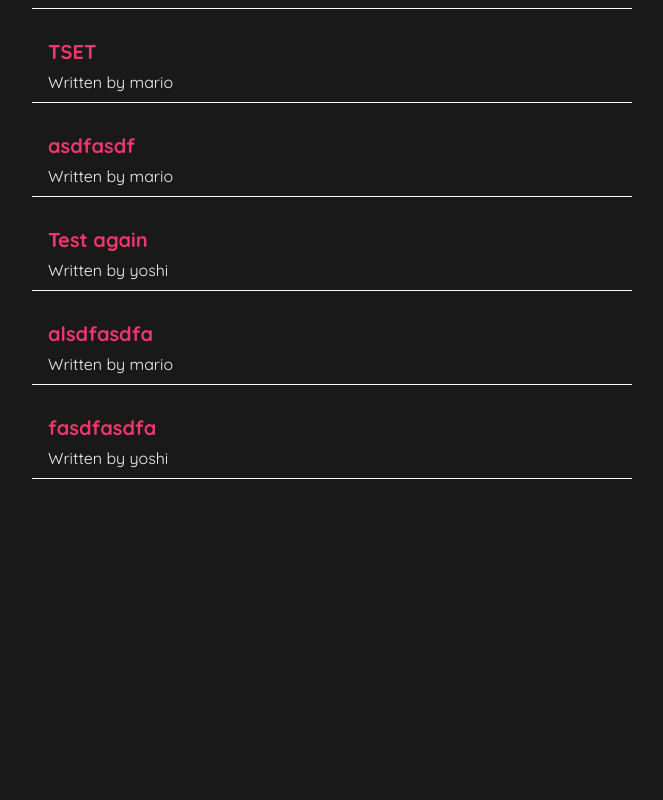
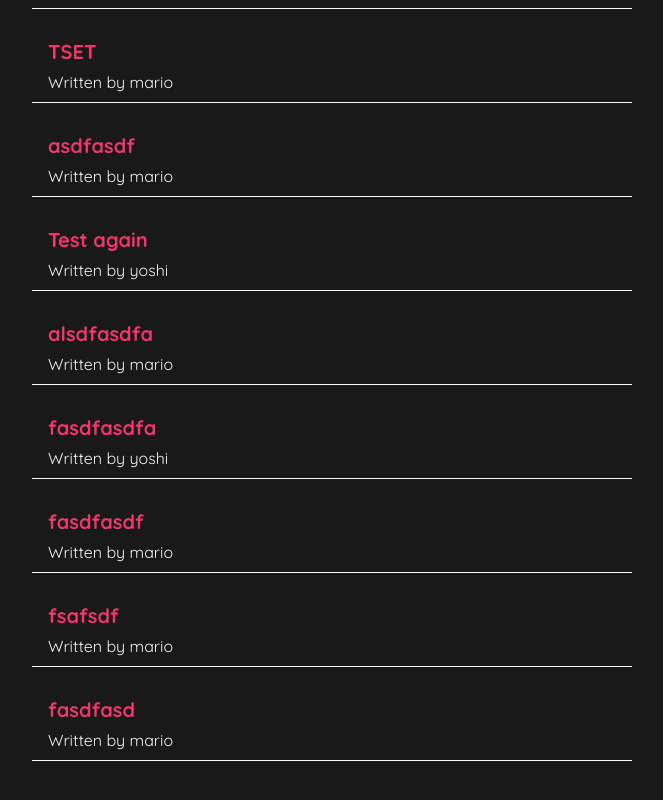
Before and after one commit to sdbxsdb/netn-react, a React (Create React App) app: page / in a window 1280 px wide. Shown: the part 352-1152 px from the top of the page, without its empty margins (308-971 px from the left). Before the commit the page ends 911 px from the top, so only its background shows below. Built offline with nearby package versions, Linux system fonts and the light colour scheme; data requests are answered from the project's data file.

Commit message:
before starting part 31

```diff
--- a/data/db.json
+++ b/data/db.json
@@ -41,6 +41,24 @@
       "body": "asdfasdfasdf",
       "author": "yoshi",
       "id": 7
+    },
+    {
+      "title": "fasdfasdf",
+      "body": "fasdfasfd",
+      "author": "mario",
+      "id": 8
+    },
+    {
+      "title": "fsafsdf",
+      "body": "afsasdfasdffsd",
+      "author": "mario",
+      "id": 9
+    },
+    {
+      "title": "fasdfasd",
+      "body": "asdfasdf",
+      "author": "mario",
+      "id": 10
     }
   ]
 }
--- a/src/Create.js
+++ b/src/Create.js
@@ -1,4 +1,5 @@
-import { useState } from "react"
+import { useState } from "react";
+import { useHistory } from "react-router-dom";
 
 const Create = () => {
 
@@ -6,6 +7,8 @@ const Create = () => {
   const [body, setBody] = useState('');
   const [author, setAuthor] = useState('mario');
   const [isPending, setIsPending] = useState(false);
+  const history = useHistory();
+
 
   const handleSubmit = (e) => {
     e.preventDefault();
@@ -19,7 +22,10 @@ const Create = () => {
       body: JSON.stringify(blog),
     }).then(() => {
       setIsPending(false);
+      // history.go(-1); THIS IS TO GO BACK ONE STEP
+      history.push('/');
     })
+
   }
 
 
```
